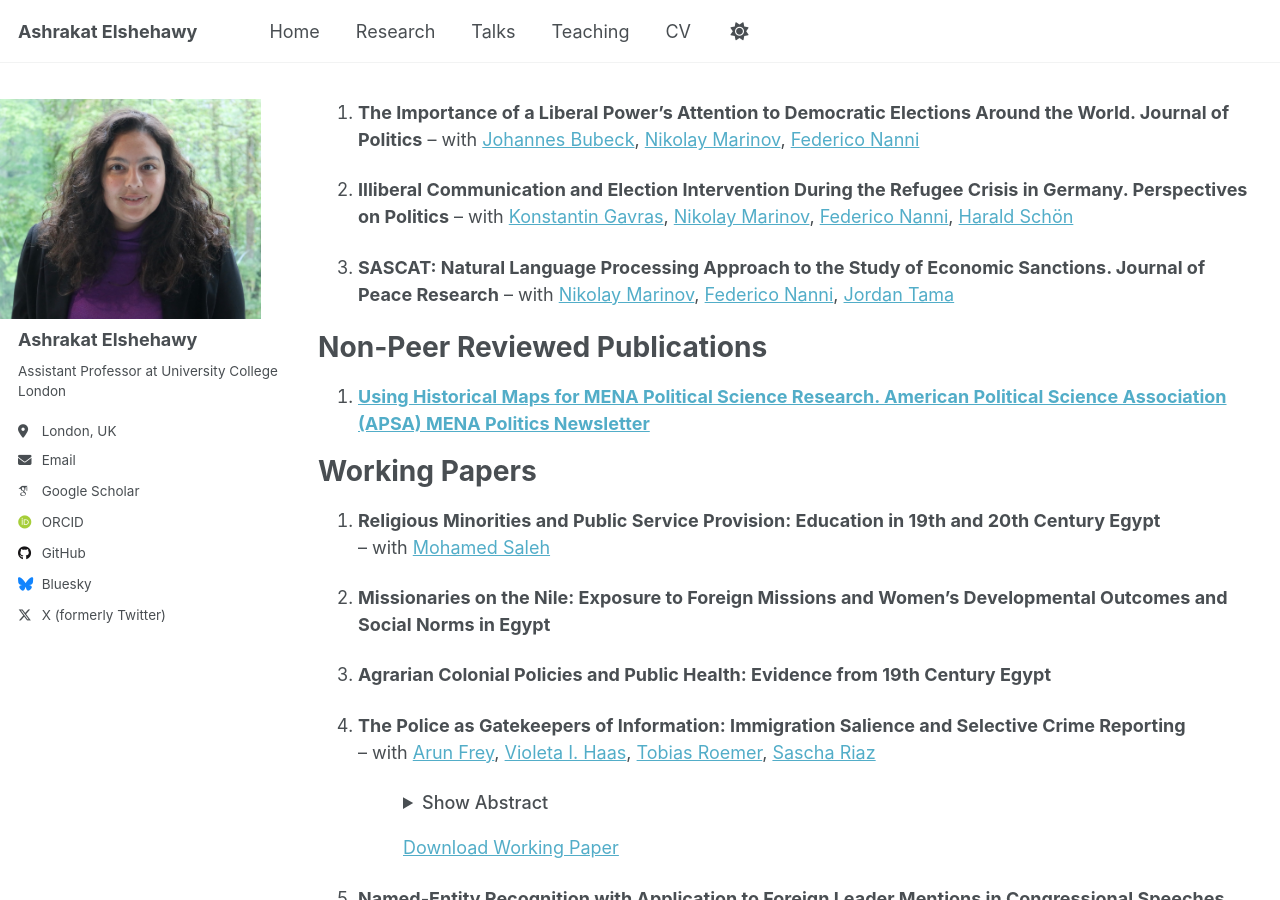
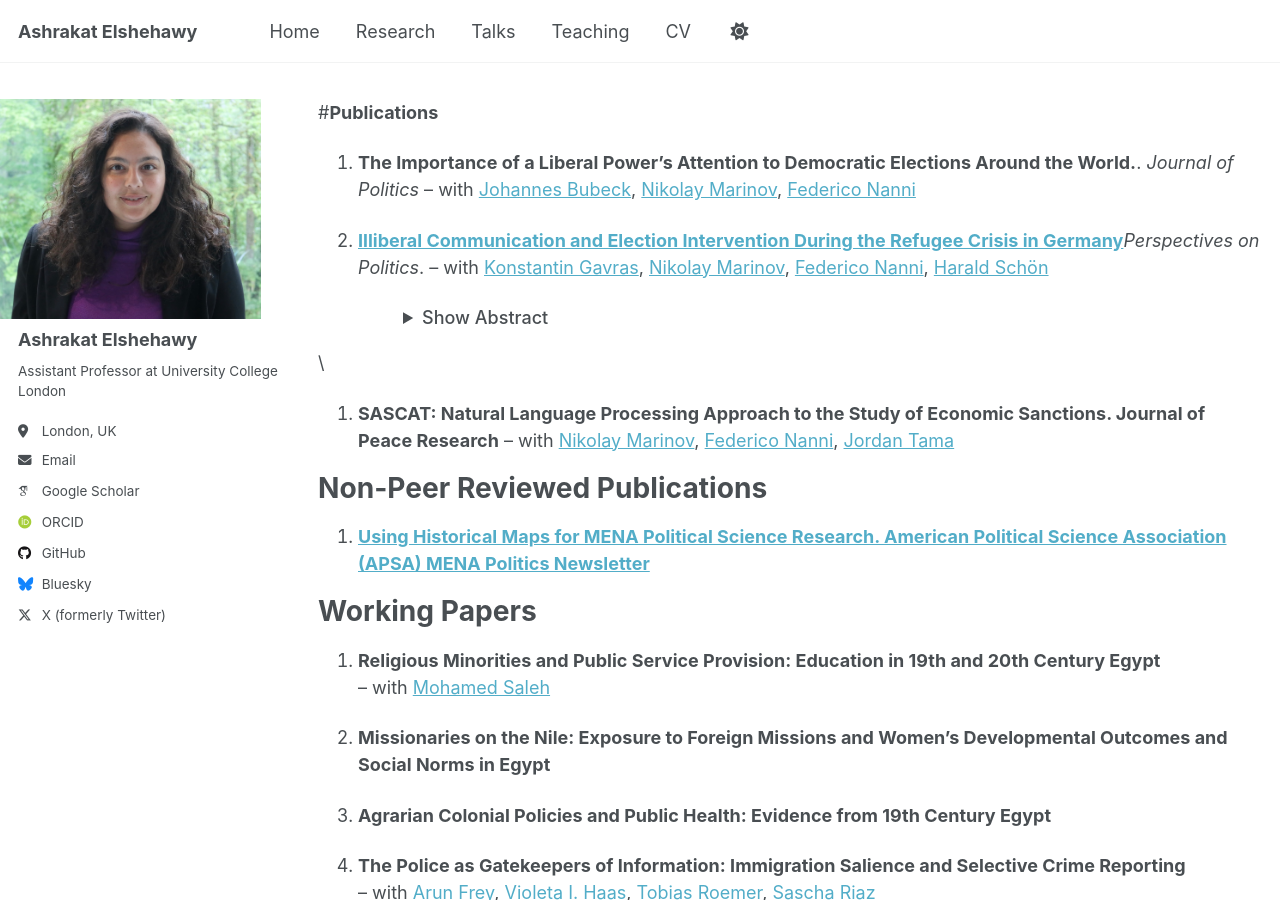
Before and after one commit to aelshehawy/aelshehawy.github.io, a Jekyll site: the page built from _pages/research.md, in a window 1280 px wide and 900 px high. Built offline with Jekyll 4.4.1, drawn with Linux system fonts in a browser that asks for light colours; some web fonts are replaced; a script that is not in the unit is left out; part of the change alters nothing that is shown.

Commit message:
research update

```diff
--- a/_pages/research.md
+++ b/_pages/research.md
@@ -5,11 +5,23 @@ permalink: /research/
 author_profile: true
 ---
 
-1. **The Importance of a Liberal Power’s Attention to Democratic Elections Around the World. Journal of Politics**
+#**Publications**
+
+1. **The Importance of a Liberal Power’s Attention to Democratic Elections Around the World.**. _Journal of Politics_
 -- with [Johannes Bubeck](https://sites.google.com/view/johannesbubeck), [Nikolay Marinov](https://www.gu.se/en/about/find-staff/nikolaymarinov), [Federico Nanni](https://www.turing.ac.uk/people/researchers/federico-nanni)
 
-2. **Illiberal Communication and Election Intervention During the Refugee Crisis in Germany. Perspectives on Politics**
+
+
+2. **[Illiberal Communication and Election Intervention During the Refugee Crisis in Germany](https://www.cambridge.org/core/journals/perspectives-on-politics/article/illiberal-communication-and-election-intervention-during-the-refugee-crisis-in-germany/67D75BA42AD1EC04109A80F711A0A882)**_Perspectives on Politics_.
 -- with [Konstantin Gavras](https://konstantin.gavras.de/), [Nikolay Marinov](https://www.gu.se/en/about/find-staff/nikolaymarinov), [Federico Nanni](https://www.turing.ac.uk/people/researchers/federico-nanni), [Harald Schön](https://www.sowi.uni-mannheim.de/schoen/)
+
+   <details class="pub-abstract">
+     <summary>Show Abstract</summary>
+     <p><strong>Abstract:</strong> Populist discourse—which tends to benefit anti-systemic parties—has been on the rise in the world’s democratic states. Powerful non-democratic states have both the means and the incentive to spread such discourse to democratic states. We clarify the incentives illiberal states have to produce such communication, and delineate how this type of political communication fuses traditional state-to-state propaganda with election interventions. We draw on the case of Kremlin-sponsored communication on the issue of refugees in Germany to illustrate the mechanisms through which the discourse operates in target countries. We create a corpus of over a million news stories to identify the prevalence of illiberal discourse and its timing relative to Germany’s elections. We show that the Kremlin intervened in the 2017 federal elections by promoting refugee stories over and above the rate at which German outlets did. We discuss the broader implications for the use of directed political communication as a form of election intervention.</p>
+   </details>
+
+\\
+
 
 
 3. **SASCAT: Natural Language Processing Approach to the Study of Economic Sanctions. Journal of Peace Research**
```
